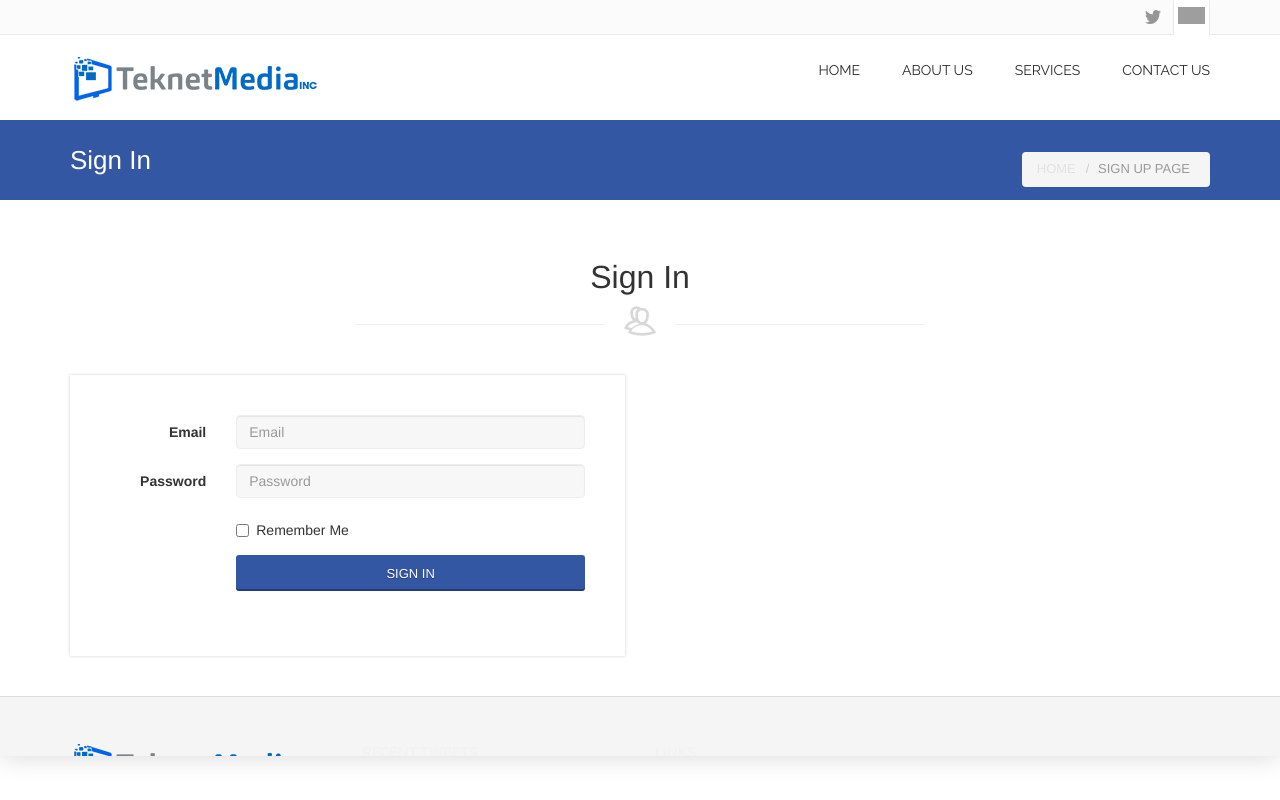
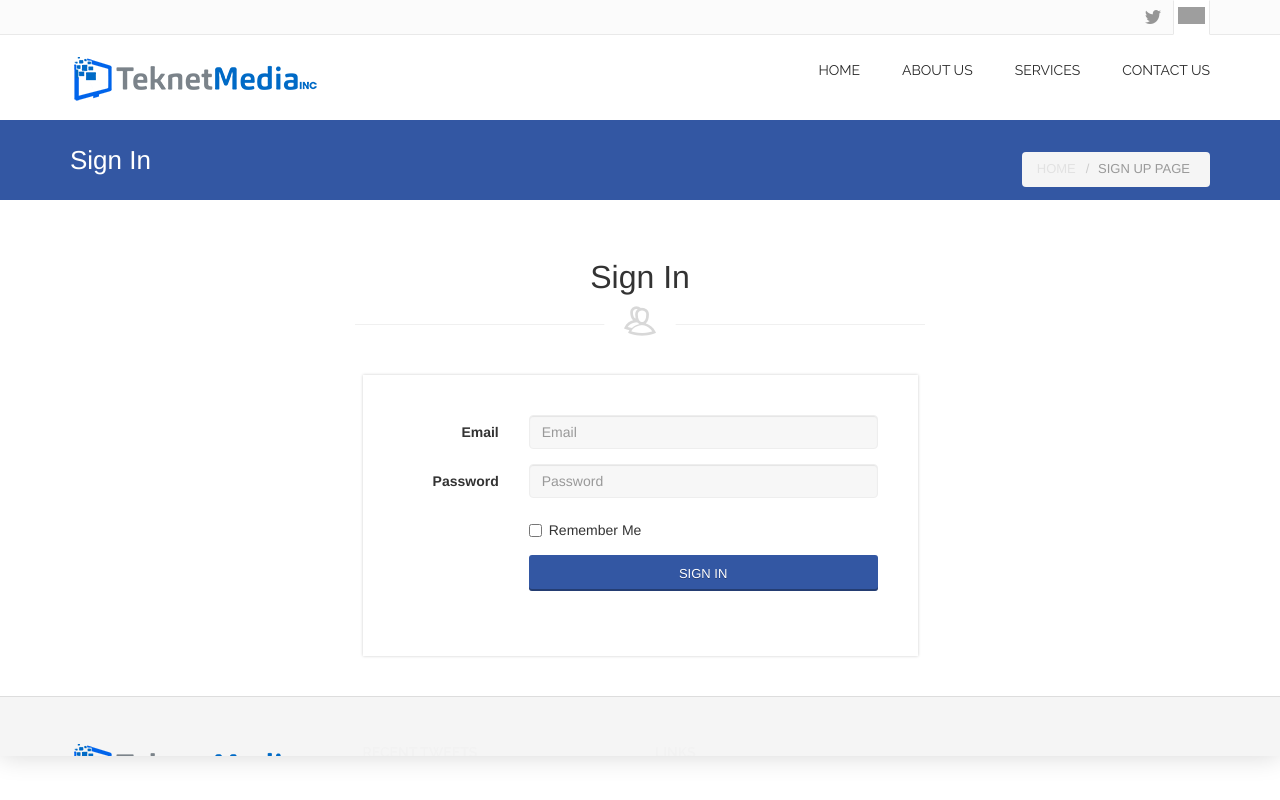
Before and after one commit to TommyTJM/teknemedia, a Yii app: template views/login/login.php in a window 1280 px wide. Run offline with PHP 8.4 and a stand-in for Yii, Linux system fonts and the light colour scheme; the template is opened without the code that fills it, so the values that code supplies are empty; some libraries are stand-ins or nearby versions; some web fonts are replaced; grey boxes are pictures that could not be loaded.

```diff
--- a/assets/HomeAsset.php
+++ b/assets/HomeAsset.php
@@ -19,19 +19,19 @@ class HomeAsset extends AssetBundle
     public $baseUrl = '@web';
     public $cssOptions = ['position' => \yii\web\View::POS_HEAD];
     public $css = [
-    	'/home/css/style.css',
-    	'/home/css/responsive.css',
-    	'/home/css/skins/light-blue.css',
+    	'home/css/style.css',
+    	'home/css/responsive.css',
+    	'home/css/skins/light-blue.css',
         'home/css/site.css',
     	'home/css/revolution_settings.css',
-    	'home/css/bootstrap.css',
     	'home/css/font-awesome.css',
     	'home/css/axfont.css',
     	'home/css/tipsy.css',
     	'home/css/prettyPhoto.css',
     	'home/css/isotop_animation.css',
     	'home/css/animate.css',
-    	'css/color-chooser.css'
+    	'home/css/color-chooser.css',
+    	'home/css/bootstrap.css',
     ];
     public $jsOptions = ['position' => \yii\web\View::POS_END];
     public $js = [
@@ -61,10 +61,8 @@ class HomeAsset extends AssetBundle
     	'home/js/kanzi.js',
     	'home/js/retina.js'
     ];
-    /*
     public $depends = [
-        'yii\web\YiiAsset',
-        'yii\bootstrap\BootstrapAsset',
+        //'yii\web\YiiAsset',
+        //'yii\bootstrap\BootstrapAsset',
     ];
-    */
 }
--- a/views/login/login.php
+++ b/views/login/login.php
@@ -37,6 +37,8 @@ $imgLoc = $hmBundle->baseUrl.'/home/';
 
         <!--- This should placed first off all other scripts -->
 
+        <!--  ?php $this->registerCssFile('home/css/style.css');? -->
+
         <script src="https://maps.googleapis.com/maps/api/js?v=3.exp&amp;sensor=false"></script>
 
         <!-- Fonts -->
@@ -46,6 +48,18 @@ $imgLoc = $hmBundle->baseUrl.'/home/';
         <!--[if lt IE 9]>
         <script type="text/javascript" src="js/respond.js"></script>
         <![endif]-->
+
+        <style type="text/css">
+
+        .centered {
+    		float: none;
+    		margin-left: auto;
+    		margin-right: auto;
+    		display: block;
+		}
+
+        </style>
+
     </head>
     <body>
     <?php $this->beginBody() ?>
@@ -118,7 +132,7 @@ $imgLoc = $hmBundle->baseUrl.'/home/';
                                 <nav>
                                     <ul class="navigation">
                                         <li>
-                                            <a href="home-version1.html">
+                                            <a href="<?php echo Yii::$app->request->baseUrl; ?>/index.php?r=site/index">
                                                 <span class="label-nav">
                                                     Home
                                                 </span>
```
